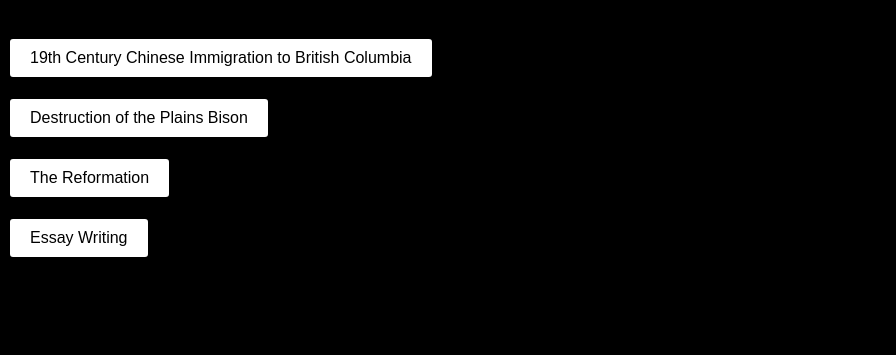
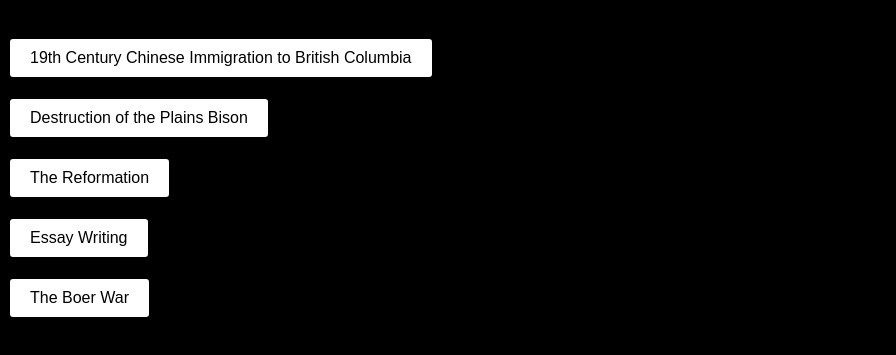
Before and after one commit to austinlawson-readingcomp/LawsonReadingComp, a plain HTML site: page index.html in a window 1280 px wide. Shown: the part 79-434 px from the top of the page, without its empty margins (0-896 px from the left). Drawn offline with Linux system fonts and the light colour scheme.

Commit message:
Update index.html

```diff
--- a/index.html
+++ b/index.html
@@ -45,5 +45,7 @@
 <br><br>
 <a href="essaywritingwebresource\essays.html"  target="_blank"> Essay Writing  </a>
 <br><br>
+<a href="The Boer War\The Boer War.html"  target="_blank"> The Boer War  </a>
+<br><br>
 </body>
 </html>
```
